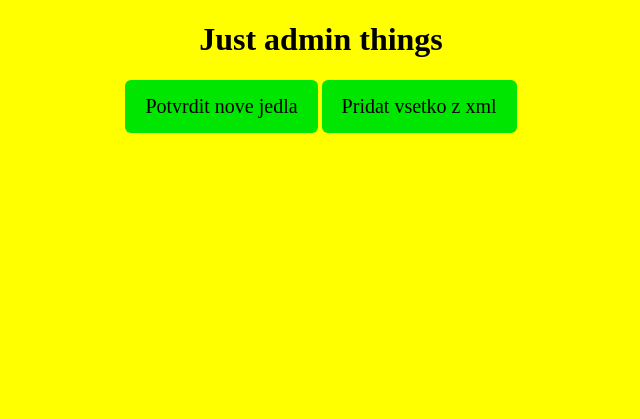
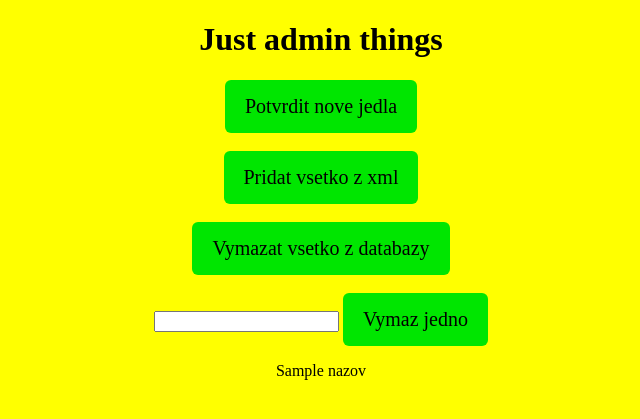
Before and after one commit to Cupprum/COBUDEMEJEST, a Flask app: page /justadminthings in a window 1280 px wide. Shown: the top 419 px of the page, without its empty margins (319-959 px from the left). Run offline with Flask 2, Linux system fonts and the light colour scheme; a database or web service that is not in the repository returns one stand-in record (values such as "Sample title"); some libraries are stand-ins or nearby versions.

Commit message:
skuska ci funguju jedla

```diff
--- a/app.py
+++ b/app.py
@@ -4,6 +4,7 @@ import os
 import json
 from urllib.parse import urlparse
 import xml.etree.ElementTree as ET
+import random
 
 
 app = Flask(__name__)
@@ -66,13 +67,27 @@ def pridavanie():
 @app.route('/justadminthings', methods=['GET', 'POST'])
 def justadminthings():
     if request.method == 'GET':
-        respond = render_template('justadminthings.html')
+        global engine
+        pocetjedal = 0
+        loopdata = []
+        try:
+	        engine.execute('''SELECT nazov FROM jedlo''')
+	        result_set = engine.fetchall()
+	        for r in result_set:
+	            print(r)
+	            r = random.choice(r[0:1])
+	            pocetjedal += 1
+	            loopdata.append(r)
+        except psycopg2.ProgrammingError:
+        	pass
+        respond = render_template('justadminthings.html', loopdata=loopdata)
         return respond
 
     elif request.method == 'POST':
         if request.form['btn'] == 'Potvrdit nove jedla':
             respond = redirect(url_for('potvrdzovanie'))
             return respond
+
         elif request.form['btn'] == 'Pridat vsetko z xml':
             url = urlparse(os.environ["DATABASE_URL"])
             db = "dbname=%s user=%s password=%s host=%s " % (url.path[1:], url.username, url.password, url.hostname)
@@ -88,6 +103,7 @@ def justadminthings():
             for jedlo in root.findall('jedlo'):
                 number = jedlo.attrib.get('number')
                 if str(ypsilon) == number:
+                    dlzka = None
                     nazov = str(jedlo.find('nazov').text)
                     attribute = str(jedlo.find('attribute').text)
                     link = str(jedlo.find('link').text)
@@ -97,12 +113,36 @@ def justadminthings():
                     print('nazov', nazov)
                     print('attribute', attribute)
                     print('link', link)
-                    vklada = """INSERT INTO jedlo (nazov, attribute, link) VALUES (%s, %s, %s);"""
-                    engine.execute(vklada, (nazov, attribute, link))
+                    engine.execute('''SELECT * FROM jedlo WHERE nazov = '%s' ''' % (nazov,))
+                    result_set = engine.fetchall()
+                    for r in result_set:
+                        print('RRRRRRRRRR', r)
+                        dlzka = 'something'
+                    if dlzka is None:
+                        vklada = """INSERT INTO jedlo (nazov, attribute, link) VALUES (%s, %s, %s);"""
+                        engine.execute(vklada, (nazov, attribute, link))
                     ypsilon += 1
+            return 'prepisane do databazy'
 
-            engine.execute("""SELECT * FROM jedlo""")
-            return 'prepisane do databazy'
+        elif request.form['btn'] == 'Vymazat vsetko z databazy':
+            engine.execute('''DELETE FROM jedlo''')
+            return 'v databaze sa nic nenachadza'
+
+        elif request.form['btn'] == 'Vymaz jedno':
+            dlzka = None
+            nazov = str(request.form['txt'])
+            print(nazov, '|||||||||||||||||||')
+            engine.execute('''SELECT * FROM jedlo WHERE nazov = '%s' ''' % (nazov,))
+            result_set = engine.fetchall()
+            for r in result_set:
+                print(r)
+                dlzka = 'something'
+            if dlzka is None:
+                return 'nenachadza sa v databaze'
+
+            rawformat = '''DELETE FROM jedlo WHERE nazov = %s;'''
+            engine.execute(rawformat, (nazov,))
+            return 'uspesne vymazane'
 
 
 @app.route('/potvrdzovanie', methods=['GET', 'POST'])
--- a/templates/justadminthings.html
+++ b/templates/justadminthings.html
@@ -37,7 +37,16 @@
         <form action="/justadminthings" method = "post">
           <h1>Just admin things</h1>
           <input type="submit" name="btn" value="Potvrdit nove jedla" class="button"/>
+          <br><br>
           <input type="submit" name="btn" value="Pridat vsetko z xml" class="button"/>
+          <br><br>
+          <input type="submit" name="btn" value="Vymazat vsetko z databazy" class="button"/>
+          <br><br>
+          <input type="text" name="txt">
+          <input type="submit" name="btn" value="Vymaz jedno" class="button"/>
+          {% for x in loopdata %}
+            <p>{{ x }}</p>
+          {% endfor %}
         </form>
     </center>
 </body>
```
